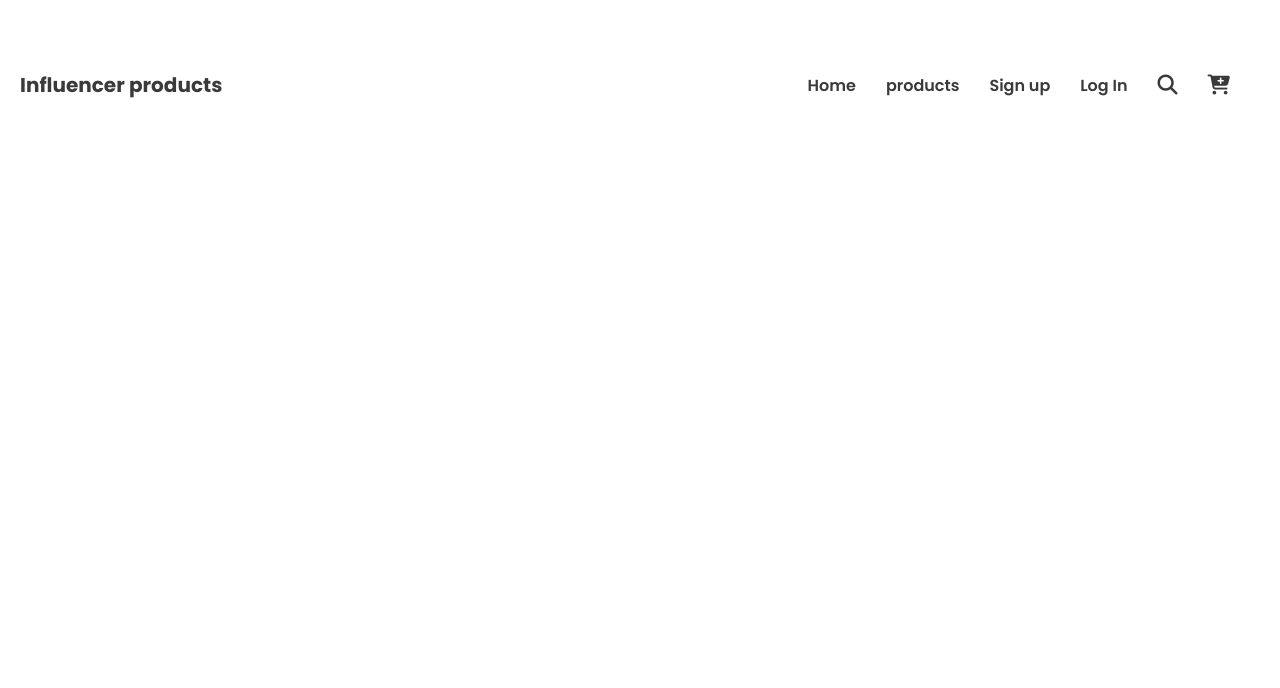
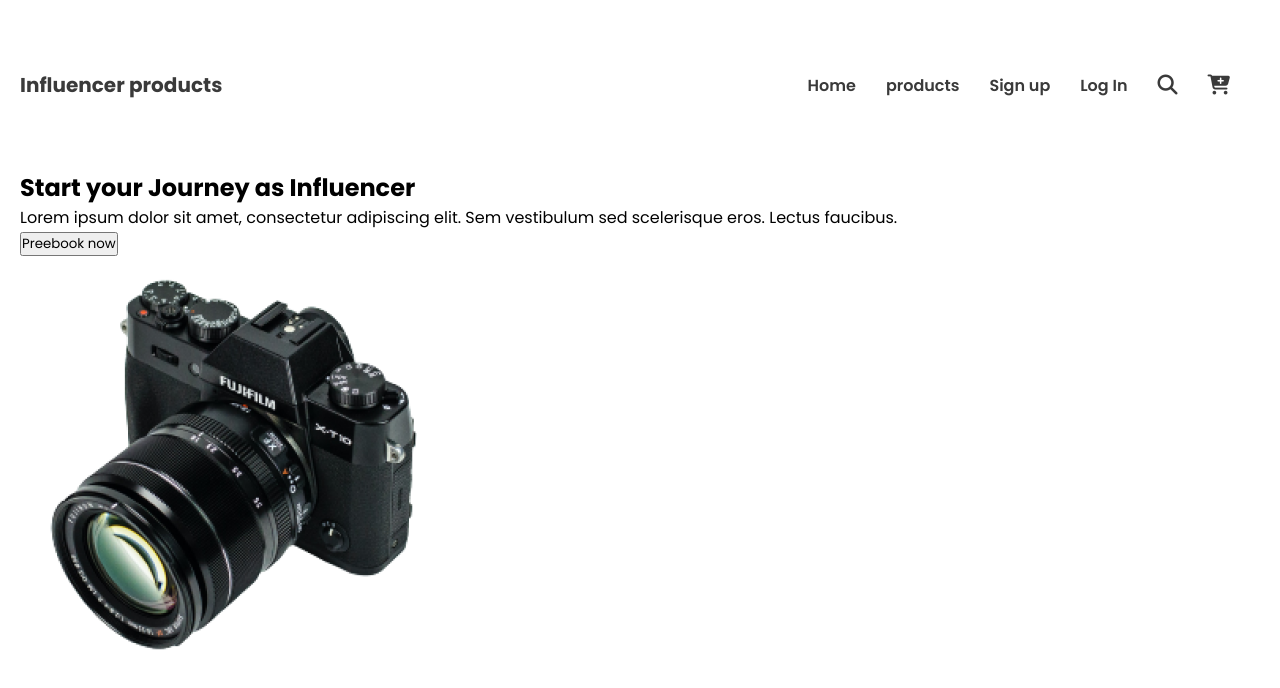
Before and after one commit to mursalinmirme/influencer-gear, a plain HTML site: page index.html in a window 1280 px wide. Drawn offline with Linux system fonts and the light colour scheme.

Commit message:
I have add banner seciton html codes

```diff
--- a/css/style.css
+++ b/css/style.css
@@ -105,7 +105,7 @@
     /* display: none !important; */
     left: 4000px;
   }
-  .menu-active{
+  .menu-active {
     /* display: block !important; */
     left: 0;
   }
@@ -119,7 +119,7 @@
   .nav-icon-search {
     display: none;
   }
-  .nav .nav-list-container .header-icons-list .nav-icons{
+  .nav .nav-list-container .header-icons-list .nav-icons {
     margin-right: 16px;
   }
 }
--- a/index.html
+++ b/index.html
@@ -14,7 +14,7 @@
     <header class="header">
       <div class="container">
         <nav class="nav">
-         <i id="menu-icon" class="fa-solid fa-bars"></i>
+          <i id="menu-icon" class="fa-solid fa-bars"></i>
           <h1 class="logo">Influencer products</h1>
           <div class="nav-list-container">
             <ul id="nav-lists" class="nav-lists">
@@ -25,7 +25,7 @@
               <i id="close-mark" class="fa-solid fa-xmark"></i>
             </ul>
             <ul class="header-icons-list">
-            <li class="nav-icons nav-icon-search">
+              <li class="nav-icons nav-icon-search">
                 <a href="">
                   <i class="fa-solid fa-magnifying-glass"></i>
                 </a>
@@ -40,7 +40,20 @@
         </nav>
       </div>
     </header>
-    <main></main>
+    <main>
+      <section class="banner">
+        <div class="container">
+          <div class="banner-content">
+            <h2 class="banner-title">Start your Journey as Influencer</h2>
+            <p class="banner-desc">Lorem ipsum dolor sit amet, consectetur adipiscing elit. Sem vestibulum sed scelerisque eros. Lectus faucibus.</p>
+            <button class="btn-primary">Preebook now</button>
+          </div>
+          <div class="banner-image">
+            <img src="images/main-camera.png" alt="">
+          </div>
+        </div>
+      </section>
+    </main>
     <footer></footer>
     <script src="js/script.js"></script>
   </body>
```
